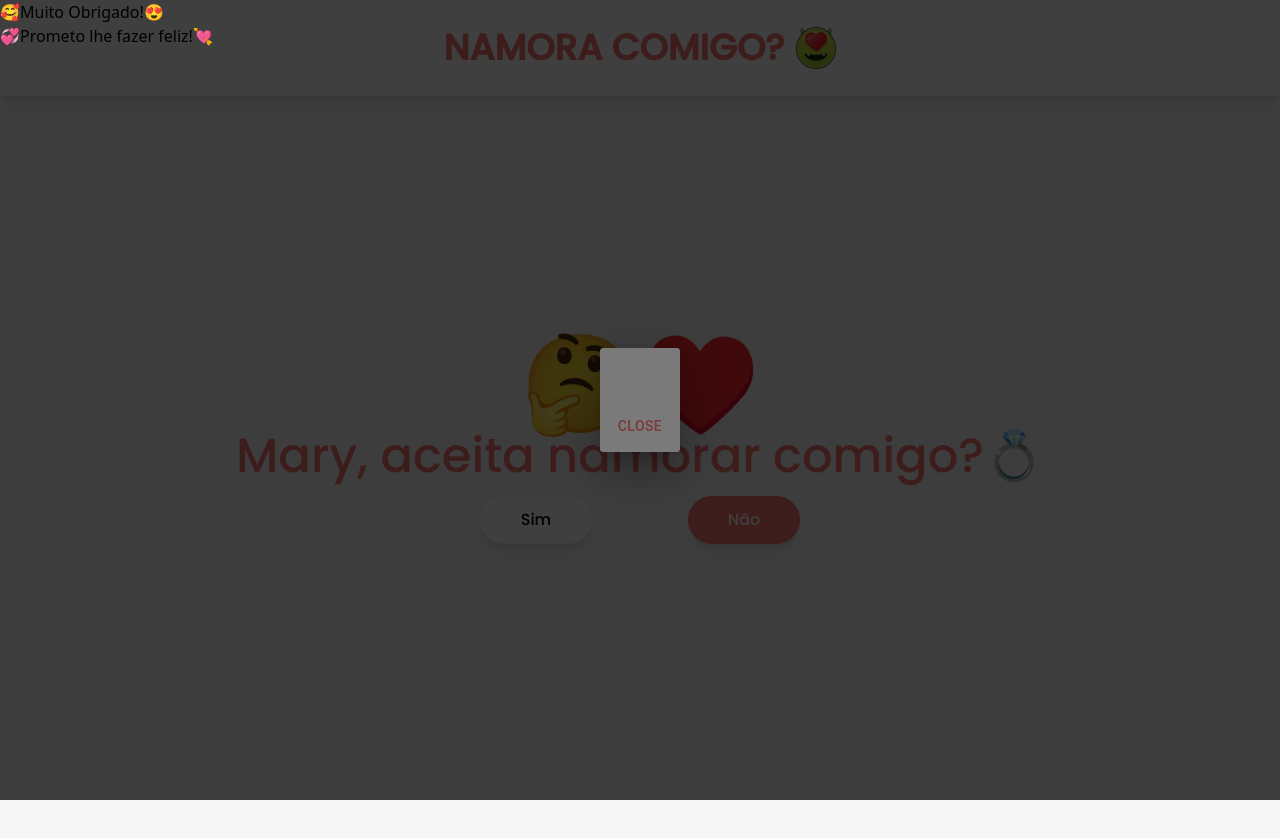
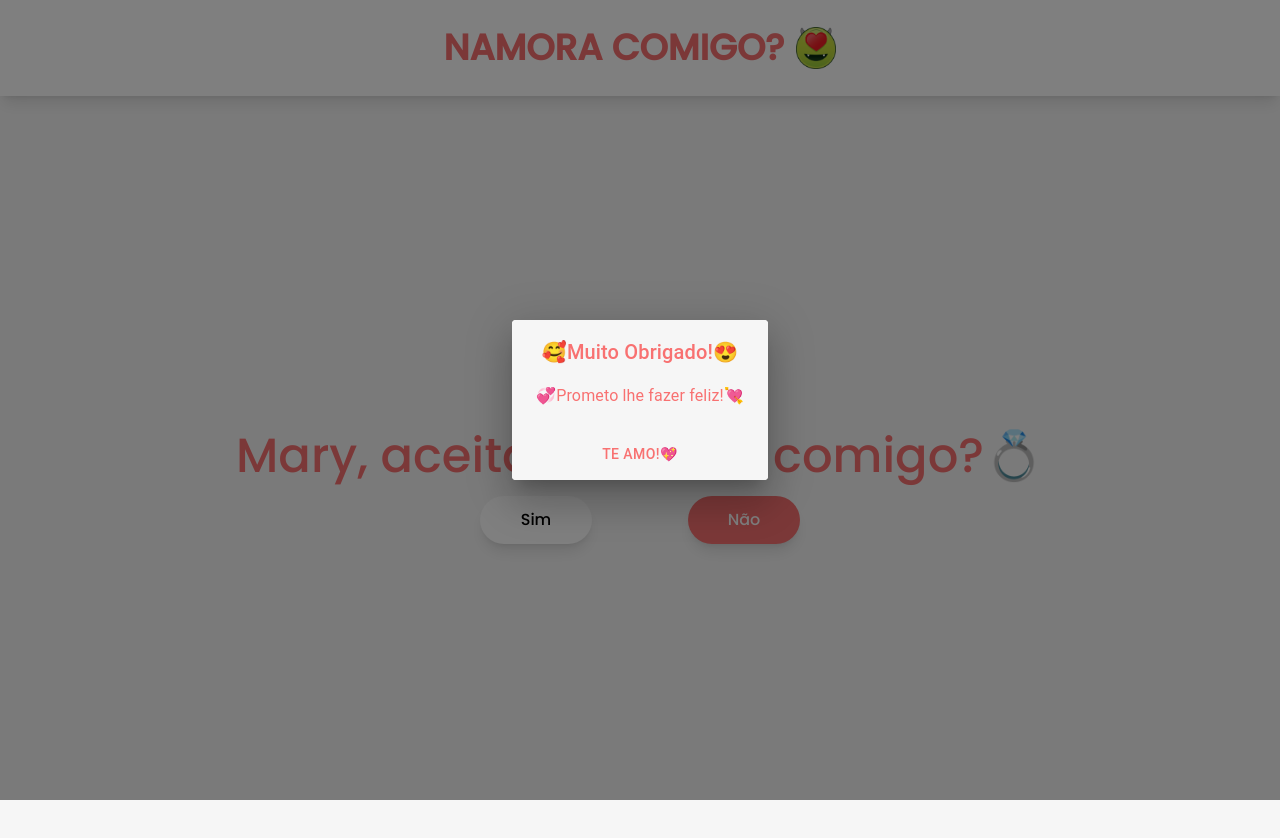
Before and after one commit to txjao/mariana-e-linda, a Next.js app: page / in a window 1280 px wide. Both pictures are taken after a click on the button "Sim". Shown: the top 838 px of the page. Built offline with nearby package versions, Linux system fonts and the light colour scheme.

Commit message:
adding new features

```diff
--- a/src/components/Header.tsx
+++ b/src/components/Header.tsx
@@ -1,7 +1,9 @@
 import Image from 'next/image'
 import mike from '../assets/mike.png'
+import { useState } from 'react';
 
 export default function Header() {
+    const [timesHovered, setTimesHovered] = useState(0)
 
     return (
         <div className="flex justify-center items-center h-24 w-full bg-white shadow-lg gap-3">
@@ -13,6 +15,11 @@ export default function Header() {
                 quality={100}
                 priority={true}
                 alt='mike'
+                className={`origin-center transition-all duration-200
+                ${ timesHovered % 3 == 0? 'hover:rotate-360' : 'hover:rotate-180'}`}
+                onMouseEnter={ () => {
+                    setTimesHovered(timesHovered + 1)
+                }}
             />
         </div>
     );
--- a/src/pages/index.tsx
+++ b/src/pages/index.tsx
@@ -2,21 +2,29 @@ import { Poppins } from 'next/font/google'
 import Header from '@/components/Header'
 import { useState } from 'react'
 import { Box, Button, Dialog, DialogActions, DialogContent, DialogContentText, DialogTitle, Modal } from '@mui/material';
+import toast, { Toaster } from 'react-hot-toast';
 
 const poppins = Poppins({ weight: '500', subsets: ['latin'] })
 
 export default function Home() {
+  const [accepted, setAccepted] = useState(false);
   const [declined, setDeclined] = useState(false);
   const [timesDeclined, setTimesDeclined] = useState(0);
   const [isModalOpen, setIsModalOpen] = useState(false);
-
-  timesDeclined == 5 ? alert('já entendi :(') : ''
 
   function handleOpen() {
     setIsModalOpen(true)
   }
   function handleClose() {
     setIsModalOpen(false)
+  }
+
+  function handleToast() {
+    if (timesDeclined == 5) {
+      return toast('É sério? 🥺')
+    } else if (timesDeclined == 10) {
+      return toast('Tudo bem 😞')
+    }
   }
 
   return (
@@ -32,13 +40,14 @@ export default function Home() {
             }}> Sim </button>
 
           <button className={`rounded-full bg-red-400 text-white h-12 w-28 shadow-lg transition-all relative duration-300
-          ${declined && timesDeclined != 5? 'translate-x-40' : ''} `}
+          ${declined ? 'translate-x-40' : ''} `}
             onClick={() => {
 
             }}
             onMouseEnter={() => {
               setDeclined(!declined)
               setTimesDeclined(timesDeclined + 1)
+              handleToast()
             }}
           >Não</button>
         </div>
@@ -55,7 +64,7 @@ export default function Home() {
             justifyContent: 'center'
           }}
         >
-
+          🥰Muito Obrigado!😍
         </DialogTitle>
         <DialogContent
           style={{
@@ -66,7 +75,7 @@ export default function Home() {
           <DialogContentText style={{
             color: '#F87171'
           }}>
-
+            💞Prometo lhe fazer feliz!💘
           </DialogContentText>
         </DialogContent>
         <DialogActions
@@ -75,27 +84,22 @@ export default function Home() {
             display: 'flex',
             justifyContent: 'center'
           }}>
-          <Button onClick={() => handleClose()}
+          <Button onClick={() => {
+            handleClose()
+            setAccepted(true)
+          }}
             style={{
               color: '#F87171',
               textDecoration: 'none',
             }}>
-            close
+            te amo!💖
           </Button>
         </DialogActions>
       </Dialog>
 
-      <Modal
-        open={isModalOpen}
-        onClose={handleClose}
-      >
-        <Box sx={{ width: 400 }}>
-          <h2 >🥰Muito Obrigado!😍</h2>
-          <p>
-            💞Prometo lhe fazer feliz!💘
-          </p>
-        </Box>
-      </Modal>
+      <Toaster
+        position='bottom-center'
+      />
     </main>
   )
 }
```
